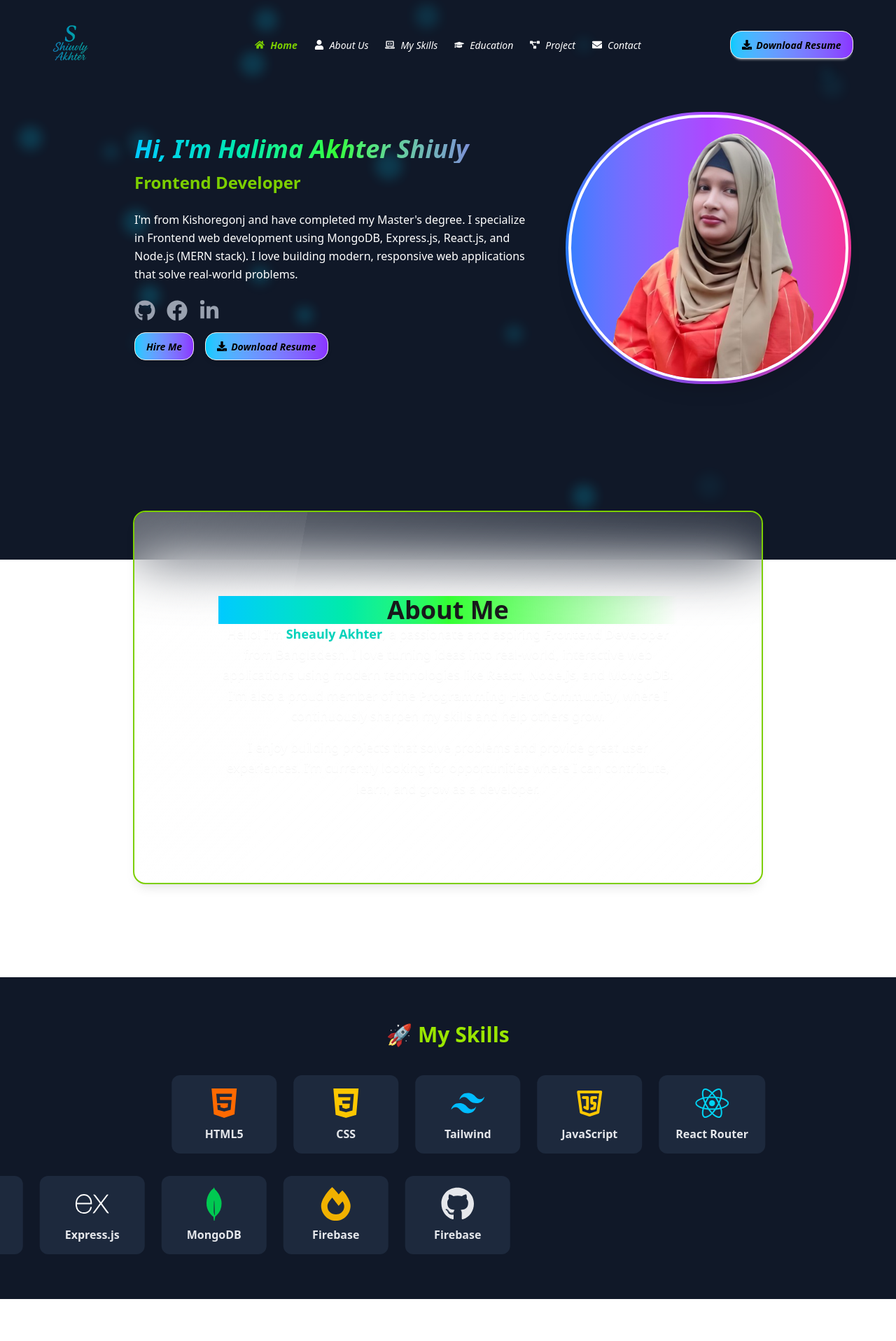
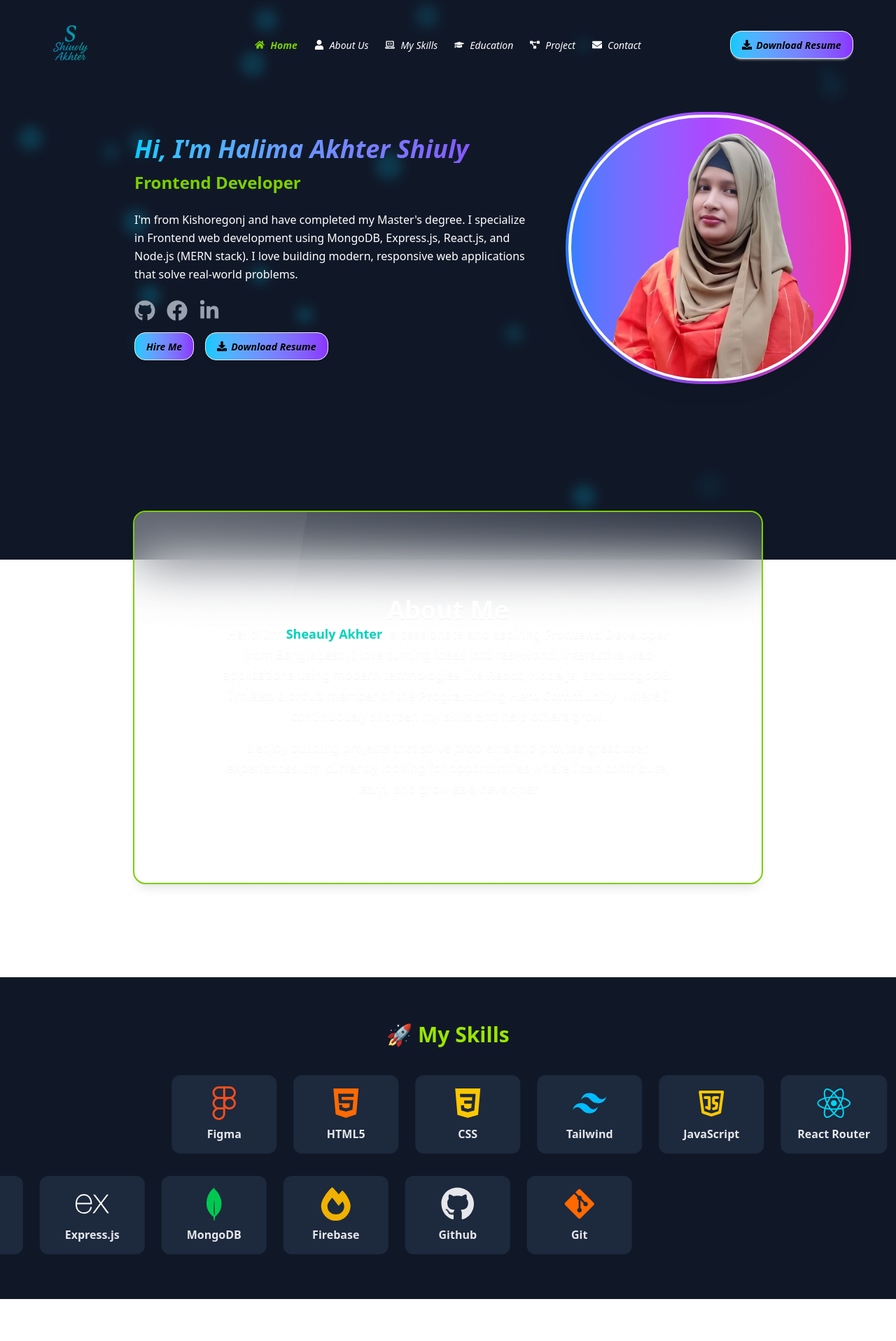
Before and after one commit to shiuly-28/my-portfoilo, a React (Vite) app: page / in a window 1280 px wide. Shown: the top 1917 px of the page at 70% size. Built offline with nearby package versions, Linux system fonts and the light colour scheme.

Commit message:
updated the designe

```diff
--- a/src/Pages/AboutUs.jsx
+++ b/src/Pages/AboutUs.jsx
@@ -14,7 +14,7 @@ const AboutUs = () => {
                 viewport={{ once: true }}
                 className="max-w-4xl mx-auto text-center glass p-30 rounded-2xl shadow-lg hover:bg-primary/10 hover:shadow-[0_0_30px_3px_lime] transition duration-300 outline outline-2 outline-lime-500"
             >
-                <h2 className="text-4xl font-bold bg-gradient-to-r from-[#00CAFF] via-[#33ff33] to-[#8a33ff]mb-6">About Me</h2>
+                <h2 className="text-4xl font-bold text-white">About Me</h2>
                 <p className=" text-lg leading-relaxed text-white">
                     Hello! I'm <span className="font-semibold text-accent">Sheauly Akhter</span>, a passionate and aspiring <strong>Frontend Developer</strong> from Bangladesh. I love turning ideas into real-world, interactive web applications using modern technologies like <strong>React</strong>, <strong>Node.js</strong>, and <strong>MongoDB</strong>. I'm also a proud member of the <strong>Programming Hero Community</strong>, where I continuously sharpen my skills and help others grow.
                 </p>
--- a/src/Pages/Banner.jsx
+++ b/src/Pages/Banner.jsx
@@ -35,7 +35,7 @@ const Banner = () => {
                     <motion.h1
                         initial={{ scale: 0 }}
                         animate={{ scale: 1, transition: { duration: 2 } }}
-                        className="text-3xl sm:text-4xl font-extrabold bg-gradient-to-r from-[#00CAFF] via-[#33ff33] to-[#8a33ff] bg-clip-text text-transparent italic"
+                        className="text-3xl sm:text-4xl font-extrabold bg-gradient-to-r from-[#00CAFF]  to-[#8a33ff] bg-clip-text text-transparent italic"
                     >
                         Hi, I'm Halima Akhter Shiuly
                     </motion.h1>
--- a/src/Pages/Skills.jsx
+++ b/src/Pages/Skills.jsx
@@ -8,12 +8,15 @@ import {
     FaDatabase,
     FaFireAlt,
     FaGithub,
+    FaGitAlt,
+    FaFigma,
 } from "react-icons/fa";
 import { SiTailwindcss, SiExpress, SiMongodb } from "react-icons/si";
 import { TbBrandJavascript } from "react-icons/tb";
 import { IoLogoCss3 } from "react-icons/io";
 
 const skills = [
+    {name: "Figma", icon: <FaFigma className="text-[#F24E1E] text-5xl" />},
     { name: "HTML5", icon: <FaHtml5 className="text-orange-500 text-5xl" /> },
     { name: "CSS", icon: <IoLogoCss3 className="text-yellow-400 text-5xl" /> },
     { name: " Tailwind", icon: <SiTailwindcss className="text-sky-400 text-5xl" /> },
@@ -23,7 +26,8 @@ const skills = [
     { name: "Express.js", icon: <SiExpress className="text-white text-5xl" /> },
     { name: "MongoDB", icon: <SiMongodb className="text-green-500 text-5xl" /> },
     { name: "Firebase", icon: <FaFireAlt className="text-yellow-500 text-5xl" /> },
-    { name: "Firebase", icon: <FaGithub className="text-5xl" /> },
+    { name: "Github", icon: <FaGithub className="text-5xl" /> },
+    { name: "Git", icon: <FaGitAlt className="text-5xl text-orange-500" /> },
 ];
 
 const Skills = () => {
```
